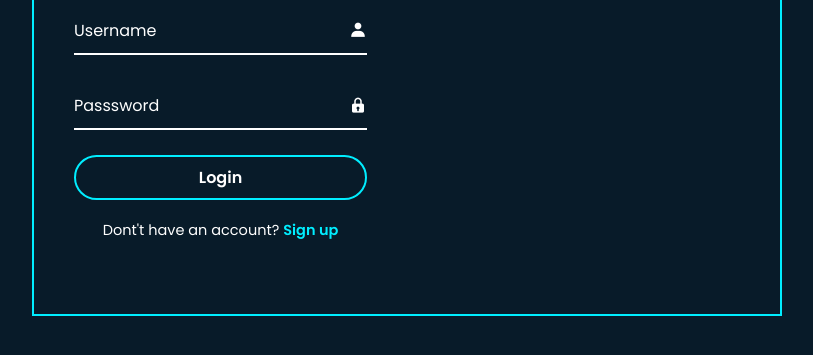
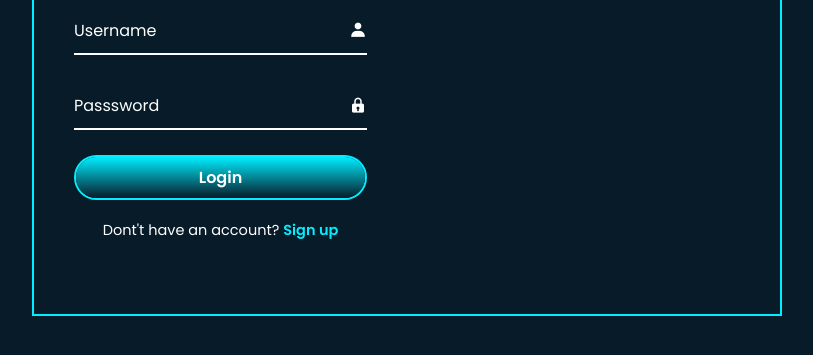
Before and after one commit to prometheuslr/programa--o, a plain HTML site: page web/project01/index.html in a window 1280 px wide. Shown: the part 309-664 px from the top of the page, without its empty margins (233-1046 px from the left). Drawn offline with nearby package versions, Linux system fonts and the light colour scheme.

Commit message:
effect btn css

```diff
--- a/web/project01/style.css
+++ b/web/project01/style.css
@@ -58,7 +58,11 @@ body{
     background: transparent;
     border: none;
     outline: none;
+    padding-right: 23px;
     border-bottom: 2px solid #fff;
+    font-size: 16px;
+    color: #fff;
+    font-weight: 500;
     transition: .5s;
 }
 
@@ -111,8 +115,27 @@ body{
     font-size: 16px;
     color: #fff;
     font-weight: 600;
+    z-index: 1;
+    overflow: hidden;
+}
 
+.btn::before{
+    content: ' ';
+    position: absolute;
+    top: -100%;
+    left: 0;
+    width: 100%;
+    height: 300%;
+    background: linear-gradient(#081b29, #0ef, #081b29,#0ef);
+    z-index: -1;
+    transition: .5s;
 }
+
+
+.btn:hover:before{
+    top: 0;
+}
+
 
 .form-box .logreg-link{
     font-size: 14.5px;
```
